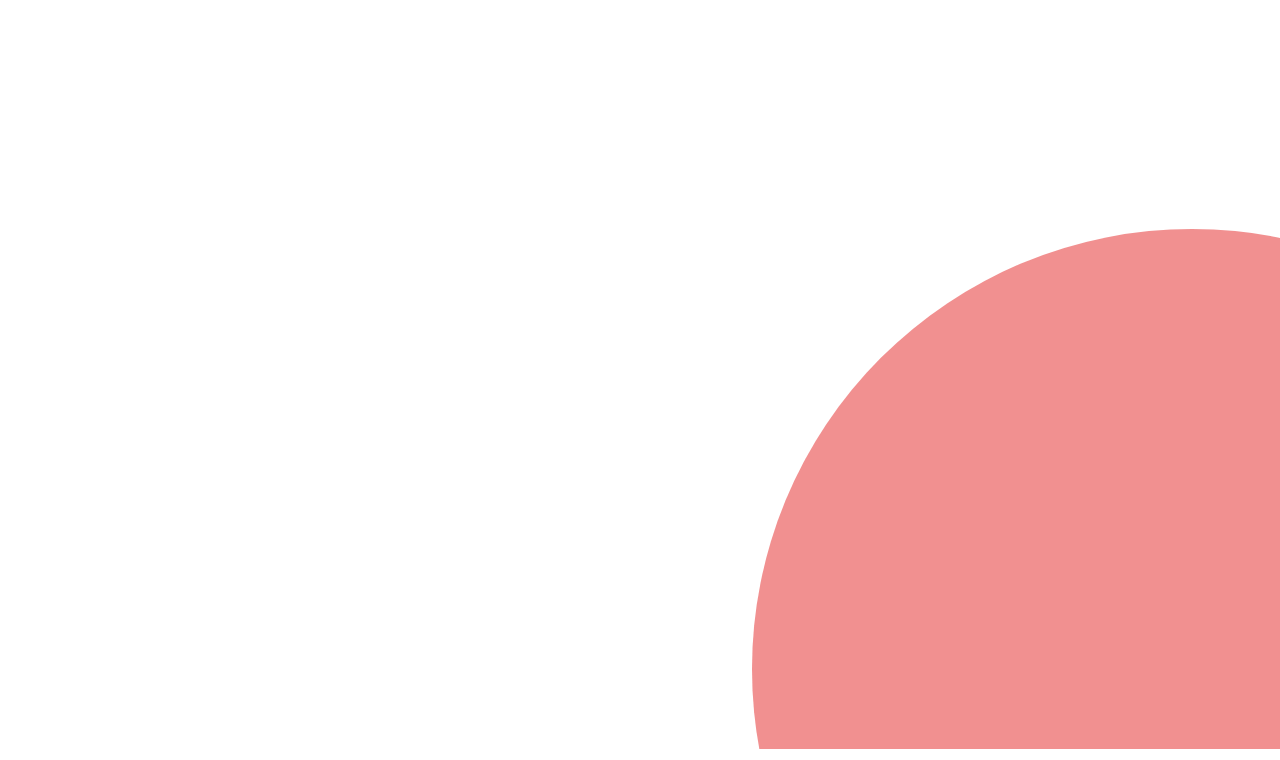
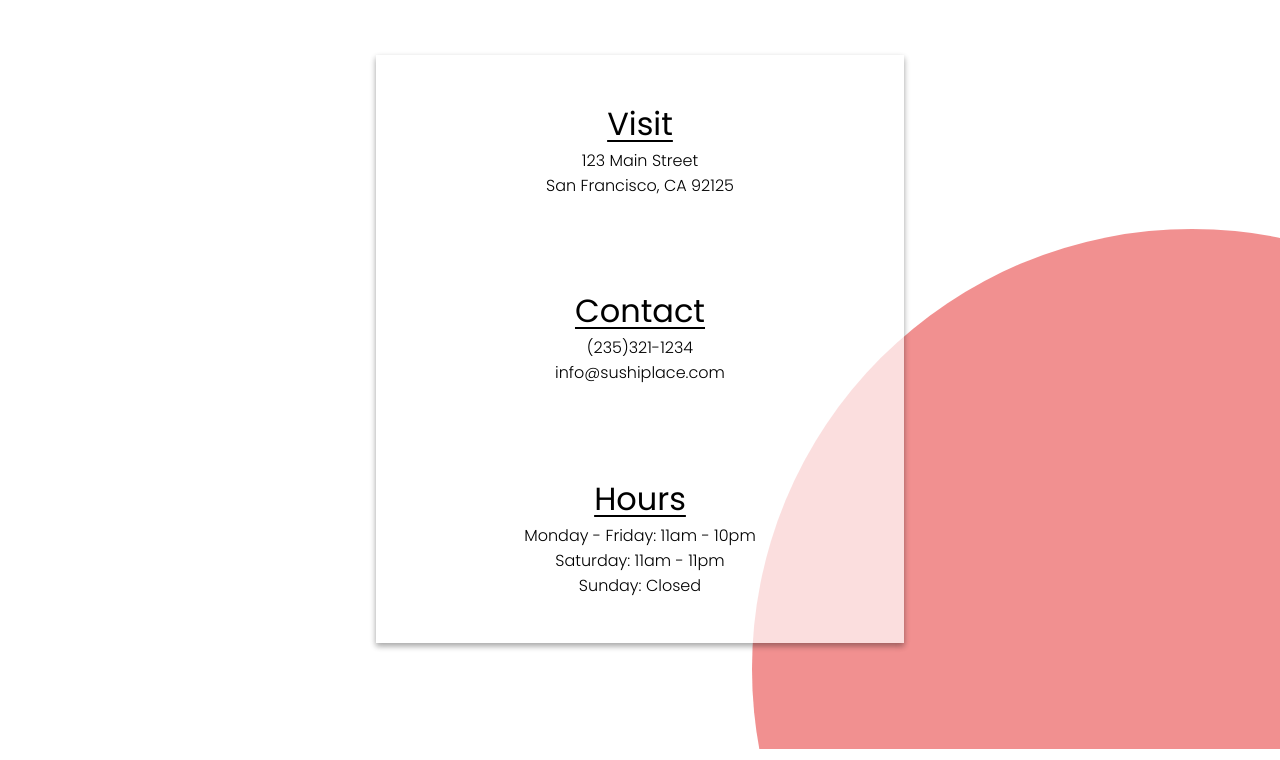
Before and after one commit to jbrace817/Restaurant_Page, a website built with webpack: page src/index.html in a window 1280 px wide. Both pictures are taken after a click on the item "Contact". Shown: the part 51-811 px from the top of the page. Built offline with nearby package versions, Linux system fonts and the light colour scheme.

Commit message:
Contact page added.

```diff
--- /dev/null
+++ b/src/contact.js
@@ -0,0 +1,77 @@
+const contactObj = {
+  address: "123 Main Street",
+  city: "San Francisco, CA 92125",
+  phone: "(235)321-1234",
+  email: "info@sushiplace.com",
+  mf: "Monday - Friday: 11am - 10pm",
+  sat: "Saturday: 11am - 11pm",
+  sun: "Sunday: Closed",
+};
+
+//Divs
+const div_contactContainer = document.createElement("div");
+div_contactContainer.classList.add("contactContainer");
+const div_visit = document.createElement("div");
+div_visit.classList.add("visit");
+const div_contact = document.createElement("div");
+div_contact.classList.add("contact");
+const div_hours = document.createElement("div");
+div_hours.classList.add("hours");
+
+//Section headers
+const hdr_visit = document.createElement("header");
+const hdr_contact = document.createElement("header");
+const hdr_hours = document.createElement("header");
+
+//Visit Elements
+const address_visit = document.createElement("p");
+const city_visit = document.createElement("p");
+
+//Contact Elements
+const phone_contact = document.createElement("a");
+const email_contact = document.createElement("a");
+
+//Hours Elements
+const monToFri_hours = document.createElement("p");
+const sat_hours = document.createElement("p");
+const sun_hours = document.createElement("p");
+
+export function showContactInfo() {
+  div_contactContainer.classList.remove("hidden");
+  //visit
+  hdr_visit.textContent = "Visit";
+  address_visit.textContent = contactObj.address;
+  city_visit.textContent = contactObj.city;
+  div_visit.appendChild(hdr_visit);
+  div_visit.appendChild(address_visit);
+  div_visit.appendChild(city_visit);
+  //contact
+  hdr_contact.textContent = "Contact";
+  phone_contact.textContent = contactObj.phone;
+  phone_contact.href = "tel: 235-321-1234";
+  email_contact.textContent = contactObj.email;
+  email_contact.href = "mailto:info@sushiplace.com";
+
+  div_contact.appendChild(hdr_contact);
+  div_contact.appendChild(phone_contact);
+  div_contact.appendChild(email_contact);
+  //hours
+  hdr_hours.textContent = "Hours";
+  monToFri_hours.textContent = contactObj.mf;
+  sat_hours.textContent = contactObj.sat;
+  sun_hours.textContent = contactObj.sun;
+  div_hours.appendChild(hdr_hours);
+  div_hours.appendChild(monToFri_hours);
+  div_hours.appendChild(sat_hours);
+  div_hours.appendChild(sun_hours);
+
+  div_contactContainer.appendChild(div_visit);
+  div_contactContainer.appendChild(div_contact);
+  div_contactContainer.appendChild(div_hours);
+  return div_contactContainer;
+}
+
+export function hideContactInfo() {
+  div_contactContainer.classList.add("hidden");
+  return div_contactContainer;
+}
--- a/src/homepage.js
+++ b/src/homepage.js
@@ -29,14 +29,18 @@ textParagraph.textContent =
   "Lorem ipsum dolor sit amet consectetur adipisicing elit. Architecto eaque, dolorem laboriosam consequuntur perspiciatisplaceat. Porro doloremque nulla eos, quaerat nemo temporibus id eligendi laborum tempora laudantium. Quo, numquam. Possimus! Lorem ipsum dolor sit amet consectetur adipisicing elit. Laboriosam facere voluptatem beatae,repellendus, veniam blanditiis";
 
 export function showHomepage() {
+  //Offset of navbar
+  let offset = navBar().offsetHeight;
+  //elements
   hmMainContent.classList.remove("hidden");
   outerWord.appendChild(wordSushi);
   textContainer.appendChild(textParagraph);
   hmMainContent.appendChild(plate);
   hmMainContent.appendChild(outerWord);
   hmMainContent.appendChild(textContainer);
-  hmMainContent.style.height = `calc(100vh - ${navBar().offsetHeight}px)`;
   console.log(navBar().offsetHeight);
+
+  hmMainContent.style.height = "calc(100vh - " + offset + "px)";
 
   return hmMainContent;
 }
--- a/src/index.js
+++ b/src/index.js
@@ -1,11 +1,11 @@
 import "./style.css";
 import { navBar, home, menu, contact } from "./navBar";
 import { showHomepage, hideHomepage, hmMainContent } from "./homepage";
+import { showContactInfo, hideContactInfo } from "./contact";
 import { showMenu, hideMenu } from "./menu";
 
 //Body
 const body = document.body;
-
 //Background circle
 const circleContainer = document.createElement("div");
 const circle = document.createElement("div");
@@ -14,29 +14,36 @@ circleContainer.appendChild(circle);
 circle.classList.add("circle");
 
 //Navbar
-body.prepend(navBar());
-// console.log(navBar().offsetHeight);
+body.append(navBar());
+
 //Background circle div
 body.append(circleContainer);
 console.log("testing");
-body.append(showHomepage());
+setTimeout(() => {
+  body.append(showHomepage());
+}, 200);
+
 home.addEventListener("click", () => {
-  showHomepage();
+  body.append(showHomepage());
   home.classList.add("active");
   menu.classList.remove("active");
   contact.classList.remove("active");
   hideMenu();
+  hideContactInfo();
 });
 menu.addEventListener("click", () => {
-  hideHomepage();
   body.append(showMenu());
   menu.classList.add("active");
   home.classList.remove("active");
   contact.classList.remove("active");
+  hideHomepage();
+  hideContactInfo();
 });
 contact.addEventListener("click", () => {
+  body.append(showContactInfo());
   contact.classList.add("active");
   home.classList.remove("active");
   menu.classList.remove("active");
-  body.append(hideHomepage());
+  hideHomepage();
+  hideMenu();
 });
--- a/src/navBar.js
+++ b/src/navBar.js
@@ -13,10 +13,10 @@ export const contact = document.createElement("li");
 export function navBar() {
   navbar.classList.add("navbar");
   restaurantName.innerText = "Sushi Place";
-  navbar.appendChild(restaurantName);
   home.innerText = "Home";
   menu.innerText = "Menu";
   contact.innerText = "Contact";
+  navbar.appendChild(restaurantName);
   navElement.appendChild(navElement_Ul);
   navElement_Ul.appendChild(home);
   navElement_Ul.appendChild(menu);
@@ -24,6 +24,5 @@ export function navBar() {
   home.classList.add("active");
 
   navbar.appendChild(navElement);
-
   return navbar;
 }
--- a/src/style.css
+++ b/src/style.css
@@ -1,4 +1,4 @@
-@import url("https://fonts.googleapis.com/css2?family=Poppins:wght@400;500;600;700;800;900&display=swap");
+@import url("https://fonts.googleapis.com/css2?family=Poppins:wght@200;300;400;500;600;700;800;900&display=swap");
 
 * {
   margin: 0;
@@ -52,7 +52,7 @@ nav li.active {
   display: grid;
   grid-template-rows: 1fr 1fr;
   grid-template-columns: 1fr 1fr;
-  border: 1px solid red;
+  /* border: 1px solid red; */
 }
 
 .outerWord {
@@ -151,7 +151,7 @@ img.plate {
 
 .menuItem article {
   font-size: 12px;
-  font-weight: 4;
+  font-weight: 300;
   width: 41ch;
 }
 
@@ -160,6 +160,57 @@ img.plate {
   top: 0;
   right: 0px;
   width: 80px;
+}
+
+.contactContainer {
+  width: 528px;
+  height: 588px;
+  position: absolute;
+  left: 50%;
+  top: 50%;
+  transform: translate(-50%, -50%);
+  display: flex;
+  align-items: center;
+  justify-content: space-around;
+  flex-direction: column;
+  background-color: hsla(0, 0%, 100%, 0.7);
+  box-shadow: rgba(0, 0, 0, 0.16) 0px 3px 6px, rgba(0, 0, 0, 0.23) 0px 3px 6px;
+  /* border: 1px solid red; */
+}
+
+.contactContainer header {
+  font-size: 32px;
+  font-weight: 400;
+  text-decoration: underline 2px;
+  text-underline-offset: 5px;
+}
+.visit {
+  display: flex;
+  flex-direction: column;
+  justify-content: center;
+  align-items: center;
+  font-weight: 300;
+}
+.contact {
+  display: flex;
+  flex-direction: column;
+  justify-content: center;
+  align-items: center;
+  font-weight: 300;
+}
+
+.contact a {
+  text-decoration: none;
+  text-decoration-color: none;
+  color: inherit;
+}
+
+.hours {
+  display: flex;
+  flex-direction: column;
+  justify-content: center;
+  align-items: center;
+  font-weight: 300;
 }
 
 @media screen and (max-width: 576px) {
@@ -182,6 +233,6 @@ img.plate {
     display: grid;
     grid-template-rows: 1fr 1fr;
     grid-template-columns: 1fr 1fr;
-    border: 1px solid red;
+    /* border: 1px solid red; */
   }
 }
```
Also changed, not shown: src/index.html (+5 -0 lines).
